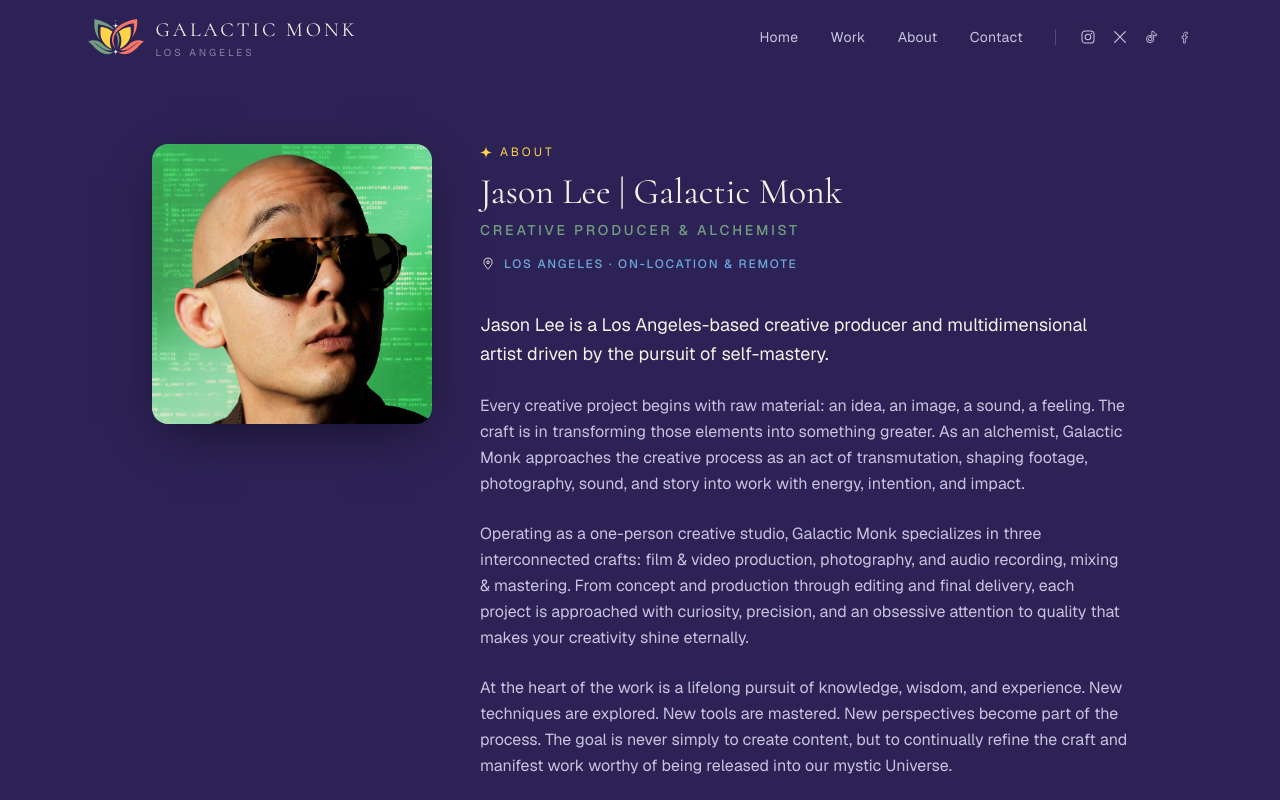
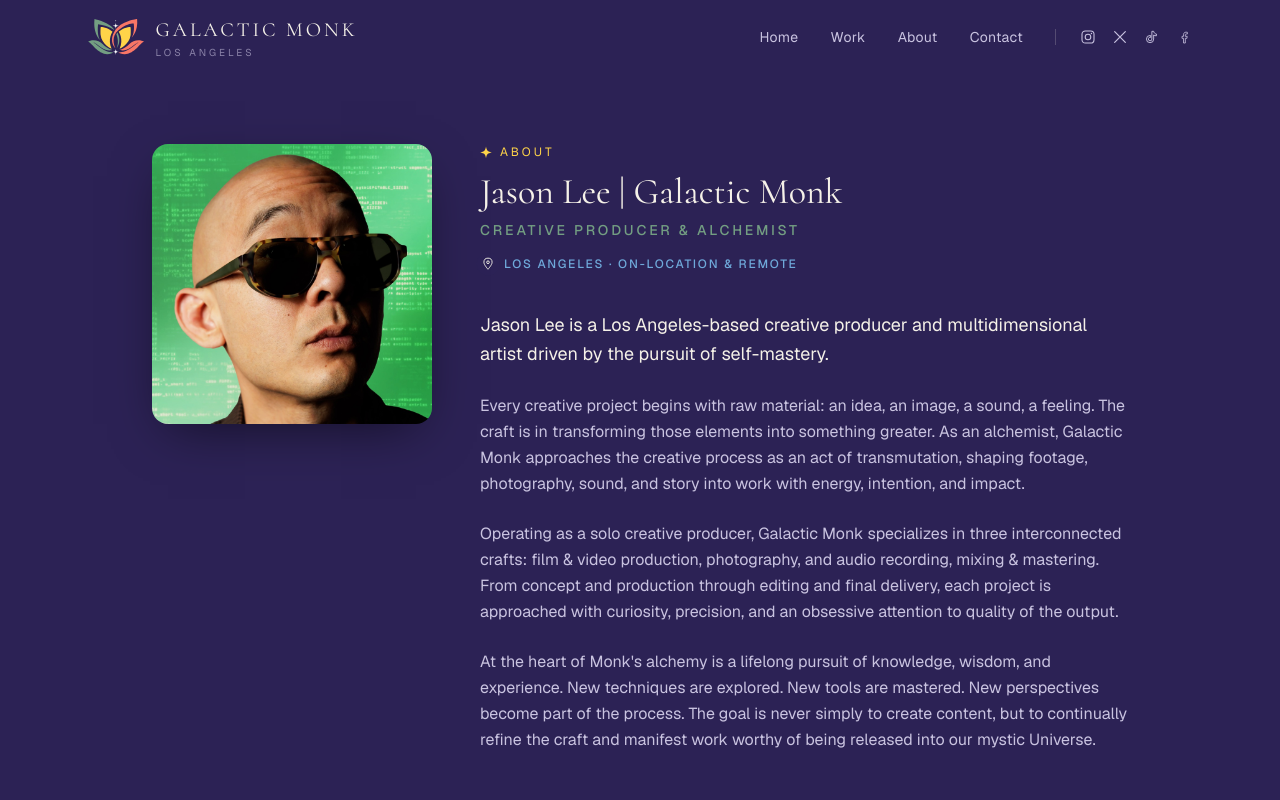
Before and after one commit to TheGalacticMonk/galacticmonk, a Next.js app: page /about in a window 1280 px wide. Shown: the top 800 px of the page. Built offline with nearby package versions, Linux system fonts and the light colour scheme.

Commit message:
Update website

```diff
--- a/src/app/about/page.tsx
+++ b/src/app/about/page.tsx
@@ -50,16 +50,16 @@ export default function AboutPage() {
               into work with energy, intention, and impact.
             </p>
             <p>
-              Operating as a one-person creative studio, Galactic Monk
+              Operating as a solo creative producer, Galactic Monk
               specializes in three interconnected crafts: film &amp; video
               production, photography, and audio recording, mixing &amp;
               mastering. From concept and production through editing and
               final delivery, each project is approached with curiosity,
-              precision, and an obsessive attention to quality that makes
-              your creativity shine eternally.
+              precision, and an obsessive attention to quality of the
+              output.
             </p>
             <p>
-              At the heart of the work is a lifelong pursuit of knowledge,
+              At the heart of Monk's alchemy is a lifelong pursuit of knowledge,
               wisdom, and experience. New techniques are explored. New
               tools are mastered. New perspectives become part of the
               process. The goal is never simply to create content, but to
```
